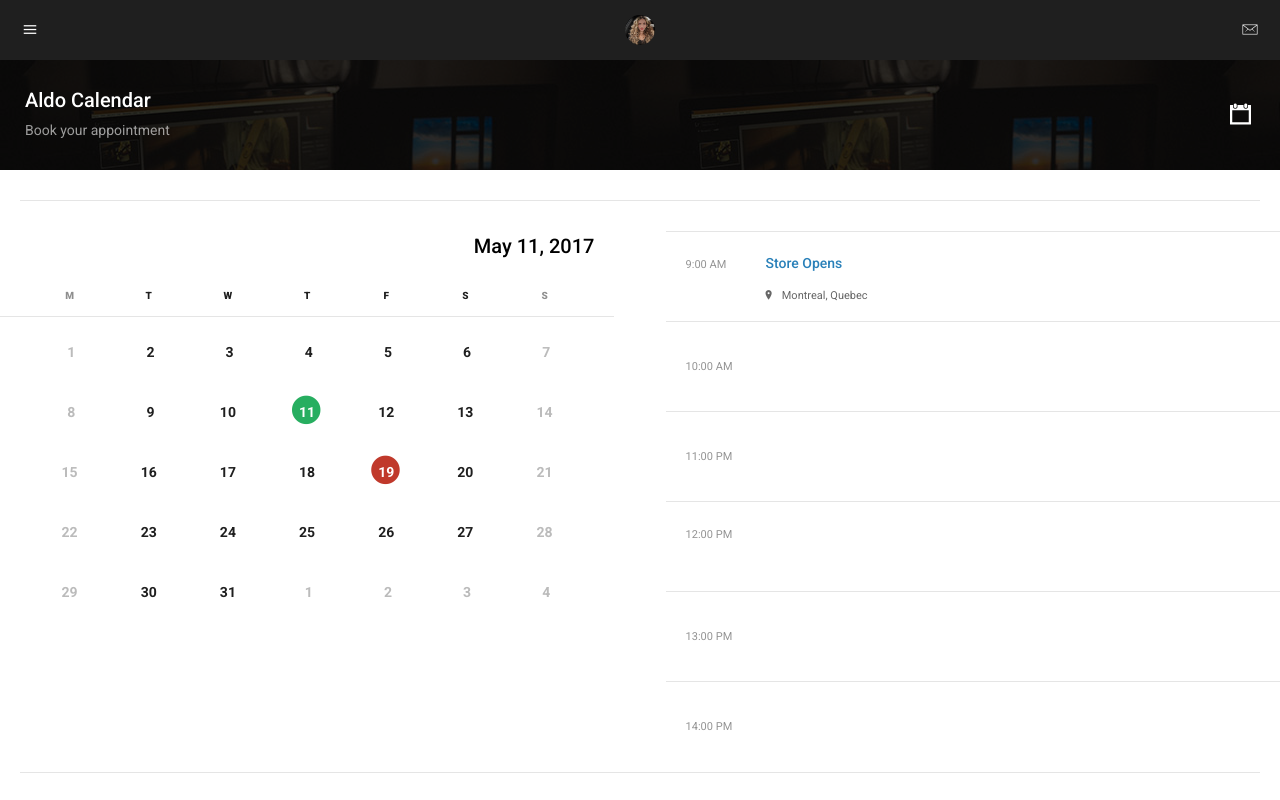
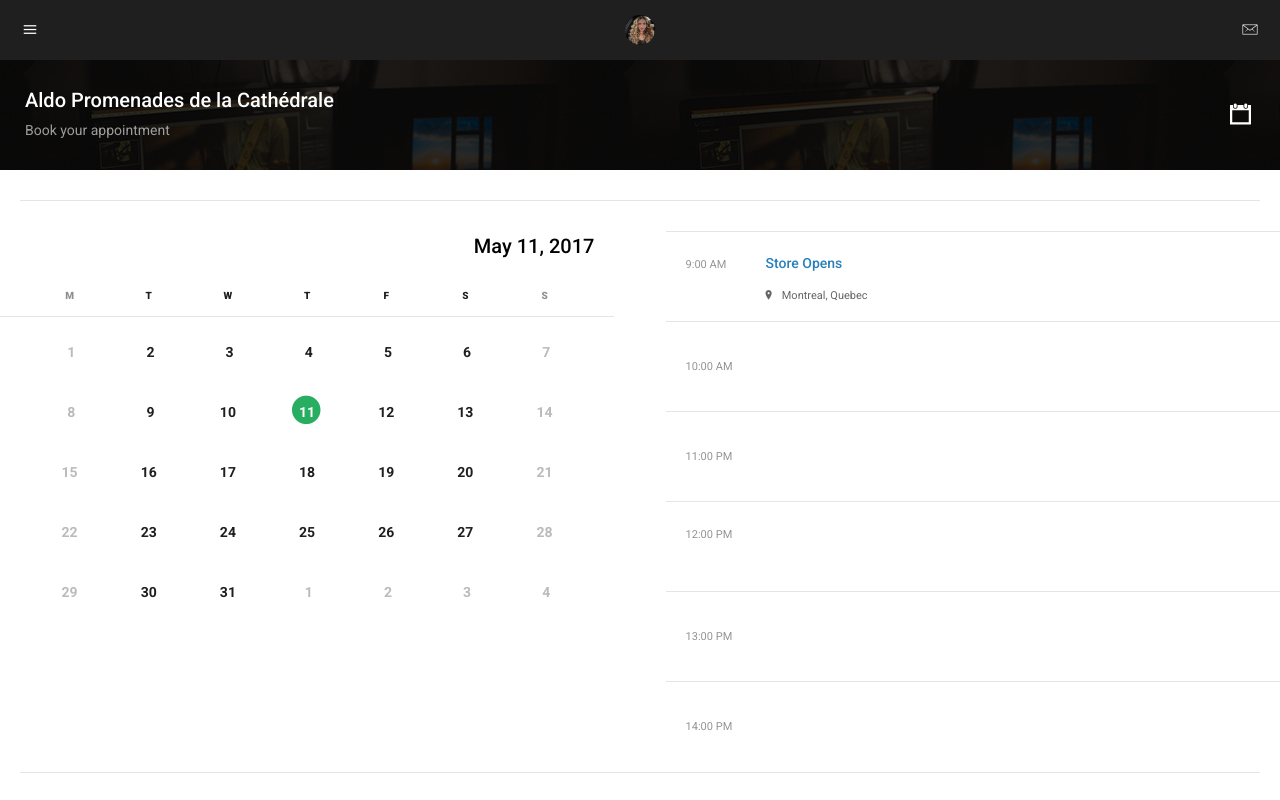
Before and after one commit to castiel1231/realFit, a website: page RealFit/www/pageapp-calendar.html in a window 1280 px wide. Drawn offline with nearby package versions, Linux system fonts and the light colour scheme.

Commit message:
Add files via upload

```diff
--- a/RealFit/www/pageapp-calendar.html
+++ b/RealFit/www/pageapp-calendar.html
@@ -277,7 +277,7 @@
     <div id="page-content-scroll"><!--Enables this element to be scrolled -->
 
         <div class="heading-strip bg-1">
-            <h3>Aldo Calendar</h3>
+            <h3>Aldo Promenades de la Cathédrale</h3>
             <p>Book your appointment</p>
             <i class="ion-calendar"></i>
             <div class="overlay dark-overlay"></div>
@@ -317,7 +317,7 @@
                     <a class="clear-day" href="#"><i class="ion-record"></i>16</a>
                     <a class="clear-day" href="#"><i class="ion-record"></i>17</a>
                     <a class="clear-day" href="#"><i class="ion-record"></i>18</a>
-                    <a class="close-day" href="#"><i class="ion-record"></i>19</a>
+                    <a class="clear-day" href="#"><i class="ion-record"></i>19</a>
                     <a class="clear-day" href="#"><i class="ion-record"></i>20</a>
                     <a class="light-day" href="#"><i class="ion-record"></i>21</a>
                     <a class="light-day" href="#"><i class="ion-record"></i>22</a>
```
